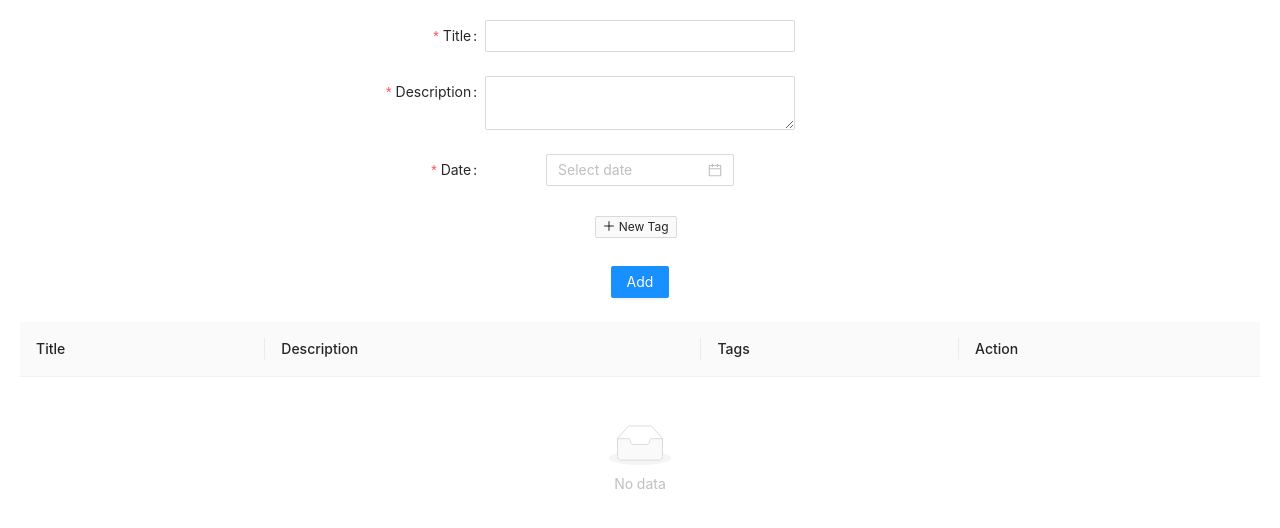
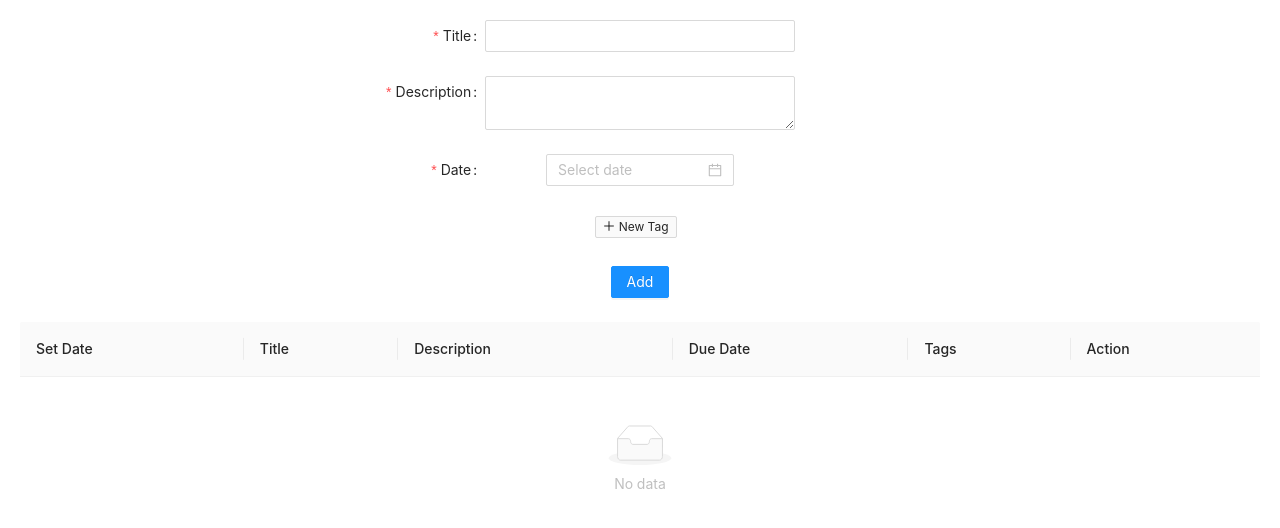
Before and after one commit to aks318/todo-list, a React (Create React App) app: page / in a window 1280 px wide. Shown: the top 528 px of the page. Built offline with nearby package versions, Linux system fonts and the light colour scheme.

Commit message:
set date and due date displayed on table

```diff
--- a/package.json
+++ b/package.json
@@ -7,6 +7,7 @@
     "@testing-library/react": "^11.2.7",
     "@testing-library/user-event": "^12.8.3",
     "antd": "^4.16.13",
+    "moment-timezone": "^0.5.33",
     "react": "^17.0.2",
     "react-dom": "^17.0.2",
     "react-redux": "^7.2.5",
--- a/src/component/DisplayTable.js
+++ b/src/component/DisplayTable.js
@@ -1,22 +1,40 @@
-import React, { useEffect } from 'react';
+import React from 'react';
 import { connect } from 'react-redux';
 import 'antd/dist/antd.css';
 import { Table, Tag, Space } from 'antd';
+import moment from 'moment';
 
 const DisplayTable = (props) => {
+
+    const deleteEntry = (record) =>{
+        props.delEntry(record)
+    }
+
    console.log(props.data)
     const columns = [
+        {
+            title: 'Set Date',
+            dataIndex: 'set_date',
+            key: 'set_date',
+            render : text => text.format('YYYY-MM-DD')
+          },
         {
           title: 'Title',
           dataIndex: 'title',
           key: 'title',
-          render: text => <a>{text}</a>,
+          render: text => text,
         },
         {
           title: 'Description',
           dataIndex: 'description',
           key: 'description',
-          render: text => <a>{text}</a>,
+          render: text => text,
+        },
+        {
+          title: 'Due Date',
+          dataIndex: 'date',
+          key: 'date',
+          render : text => text.format('YYYY-MM-DD')
         },
         // {
         //   title: 'Age',
@@ -53,8 +71,8 @@ const DisplayTable = (props) => {
           key: 'action',
           render: (text, record) => (
             <Space size="middle">
-              <a>Invite {record.name}</a>
-              <a>Delete</a>
+                {console.log(record)}
+              <a onClick = {() =>deleteEntry(record)}>Delete</a>
             </Space>
           ),
         },
@@ -85,12 +103,9 @@ const DisplayTable = (props) => {
     //   ];
 
       const data = props.data.reduce((acc , curr , index) =>{
-          acc.push({key: index ,...curr[0] , tags : curr[1]})
+          acc.push({key: index ,...curr[0] ,  set_date : moment() ,tags : curr[1]} )
           return acc
       } , [])
-
-      console.log(data)
-
     return (
         <div>
             <Table columns={columns} dataSource={data} />
@@ -104,4 +119,10 @@ const mapStateToProps = state =>{
     }
 }
 
-export default connect(mapStateToProps)(DisplayTable)
+const mapDispatchToProps = dispatch =>{
+    return{
+        delEntry : (record) => dispatch({type : "DELETE_ENTRY" , payload : record})
+    }
+}
+
+export default connect(mapStateToProps , mapDispatchToProps)(DisplayTable)
--- a/src/store/reducer.js
+++ b/src/store/reducer.js
@@ -4,17 +4,6 @@ const initialState = {
 }
 
 const reducer = (state = initialState , action) => {
-    // const newState = {...state}
-
-    // if(action.type === "ADD_TAG"){
-    //     newState.tags = action.payload
-    // }
-
-    // if(action.type === "ADD_DATA"){
-    //     newState.data = newState.data.push(action.payload)
-    // }
-
-    //     return newState
 
     switch(action.type){
         case "ADD_TAG":
@@ -29,6 +18,12 @@ const reducer = (state = initialState , action) => {
                 data : [...state.data , action.payload]
             }
 
+        case "DELETE_ENTRY":
+            return{
+                ...state,
+                data : state.data.filter(item => (item[0].title , item[0].description , item[0].date) !== (action.payload.title , action.payload.description , action.payload.date))
+            }
+
         default:
             return state
     }
```
Also changed, not shown: 1 other file (tests, documents, lock files or other folders).
